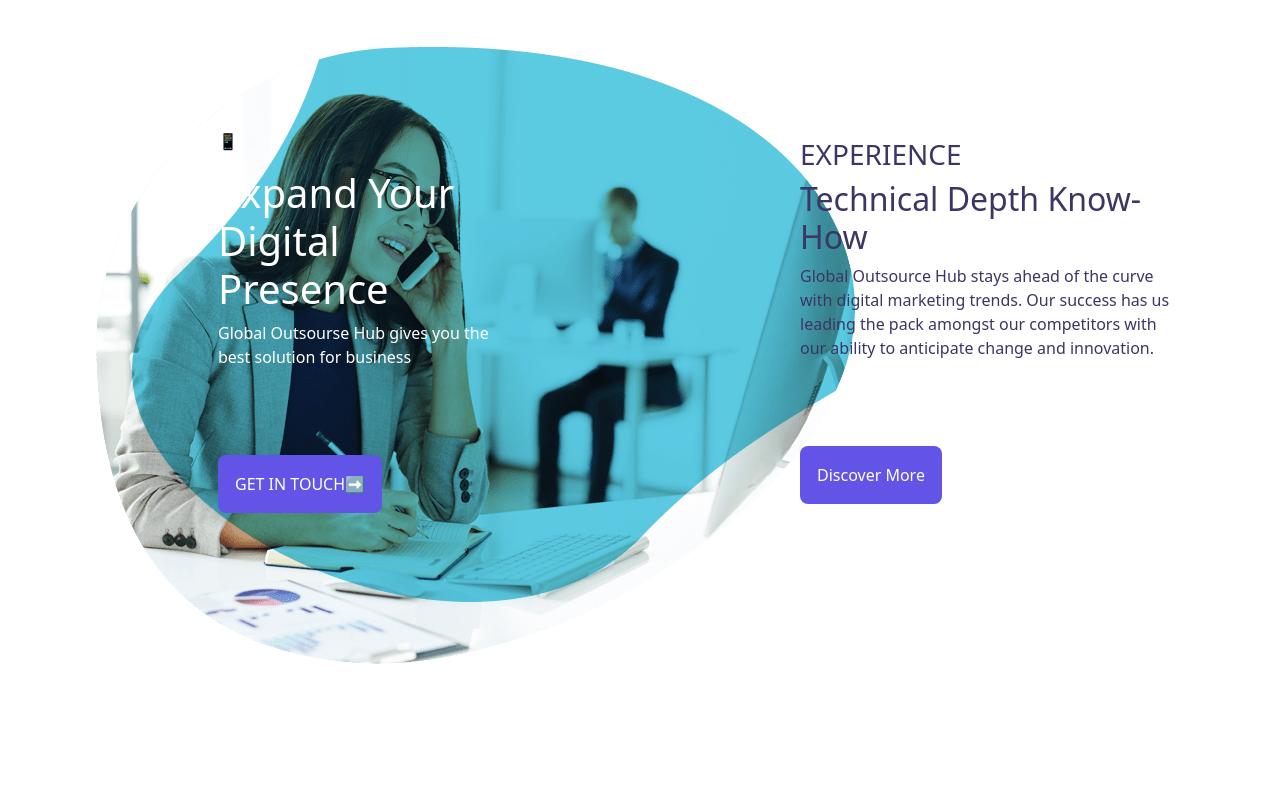
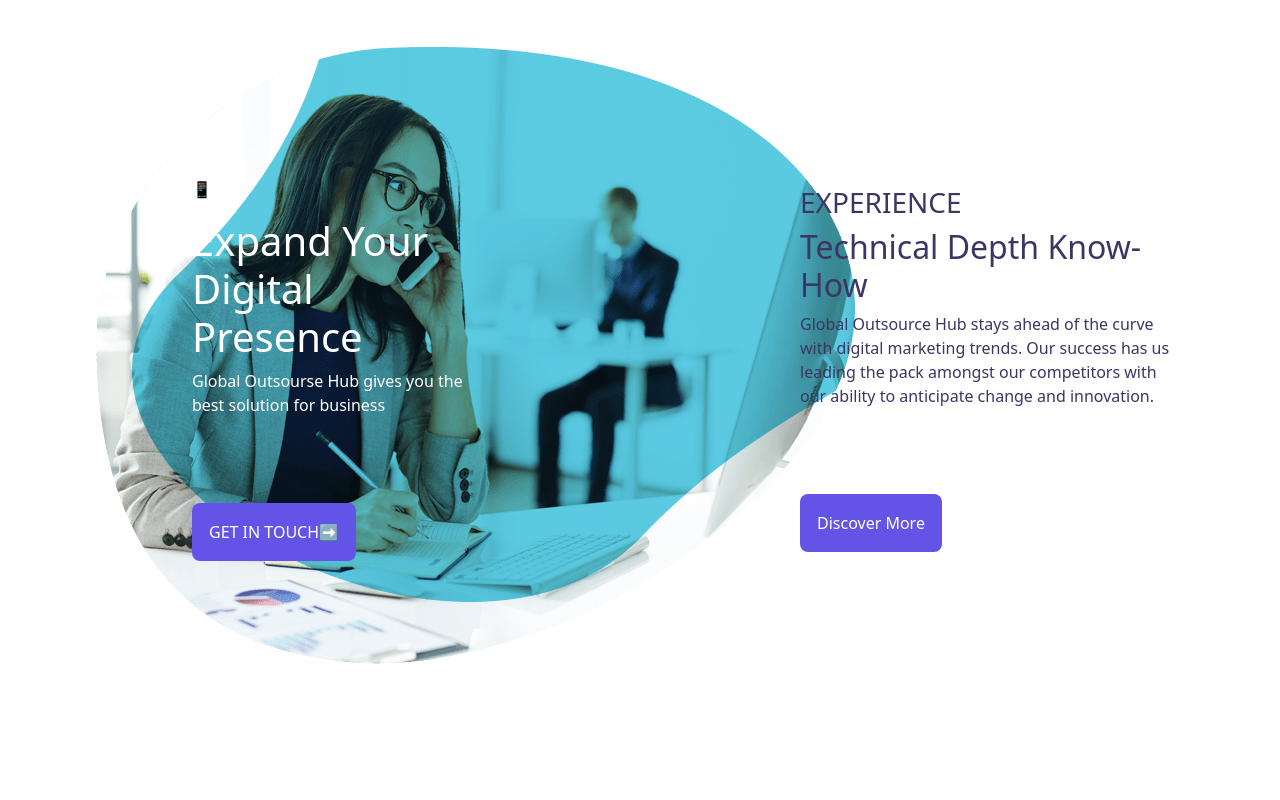
Before and after one commit to sheesrizvi/portfolio, a React (Create React App) app in the folder client/: page / in a window 1280 px wide. Shown: the part 2260-3060 px from the top of the page. Built offline with nearby package versions, Linux system fonts and the light colour scheme.

Commit message:
homepage sections updates

```diff
--- a/client/src/index.css
+++ b/client/src/index.css
@@ -10,6 +10,9 @@
   background-repeat: no-repeat;
   background-position: top right;
 }
+
+/* .main {
+} */
 
 code {
   font-family: source-code-pro, Menlo, Monaco, Consolas, 'Courier New',
@@ -184,13 +187,16 @@
 
 .get-in-touch {
   width: 300px;
-  margin: 2rem auto;
+  margin-left: 6rem;
+  margin-top: 6rem;
+  margin-right: 10rem;
 }
 
 .tech-depth {
   width: 30vw;
   color: #3b3663;
-  margin-left: 10rem;
+  margin-top: 6rem;
+  margin-left: 6rem;
 }
 
 /* Homepage-outsourcing section  */
--- a/client/src/pages/About.js
+++ b/client/src/pages/About.js
@@ -1,7 +1,13 @@
 import React from 'react'
+import Header from '../components/Header'
 
 const About = () => {
-  return <div></div>
+  return (
+    <div>
+      <Header />
+      <h1>hello</h1>
+    </div>
+  )
 }
 
 export default About
```
